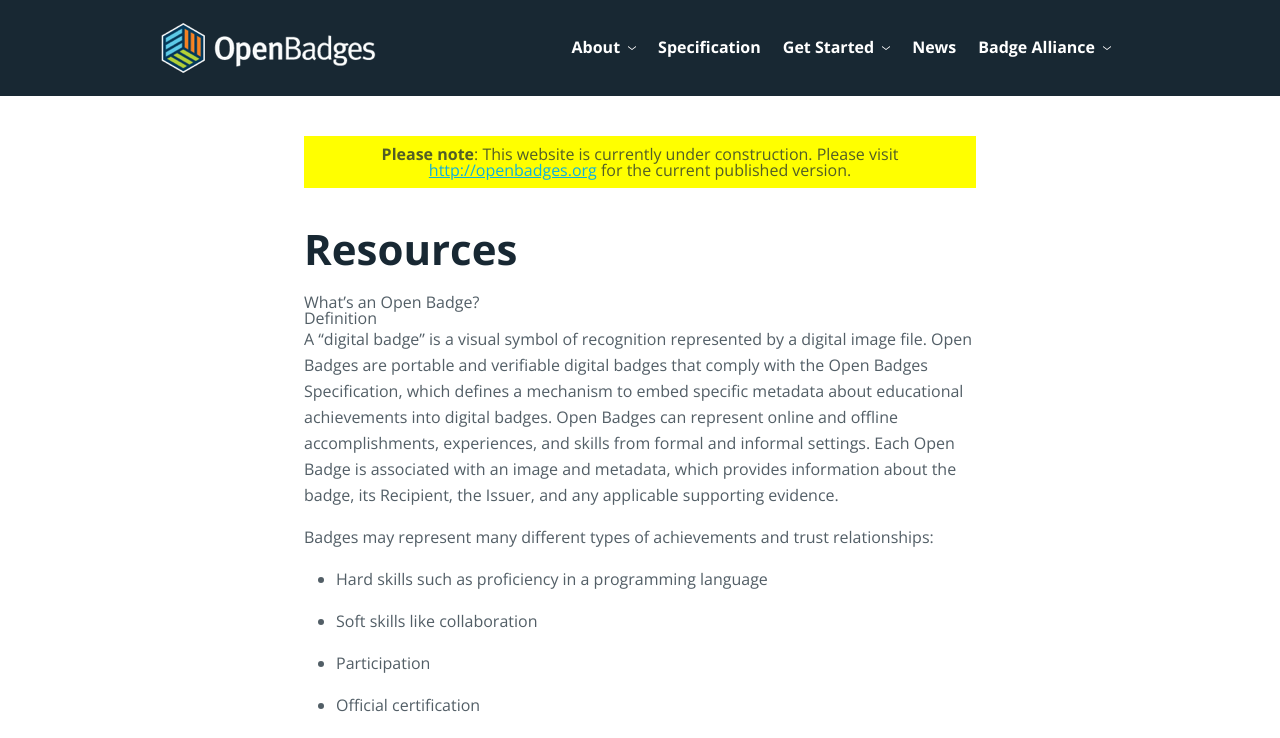
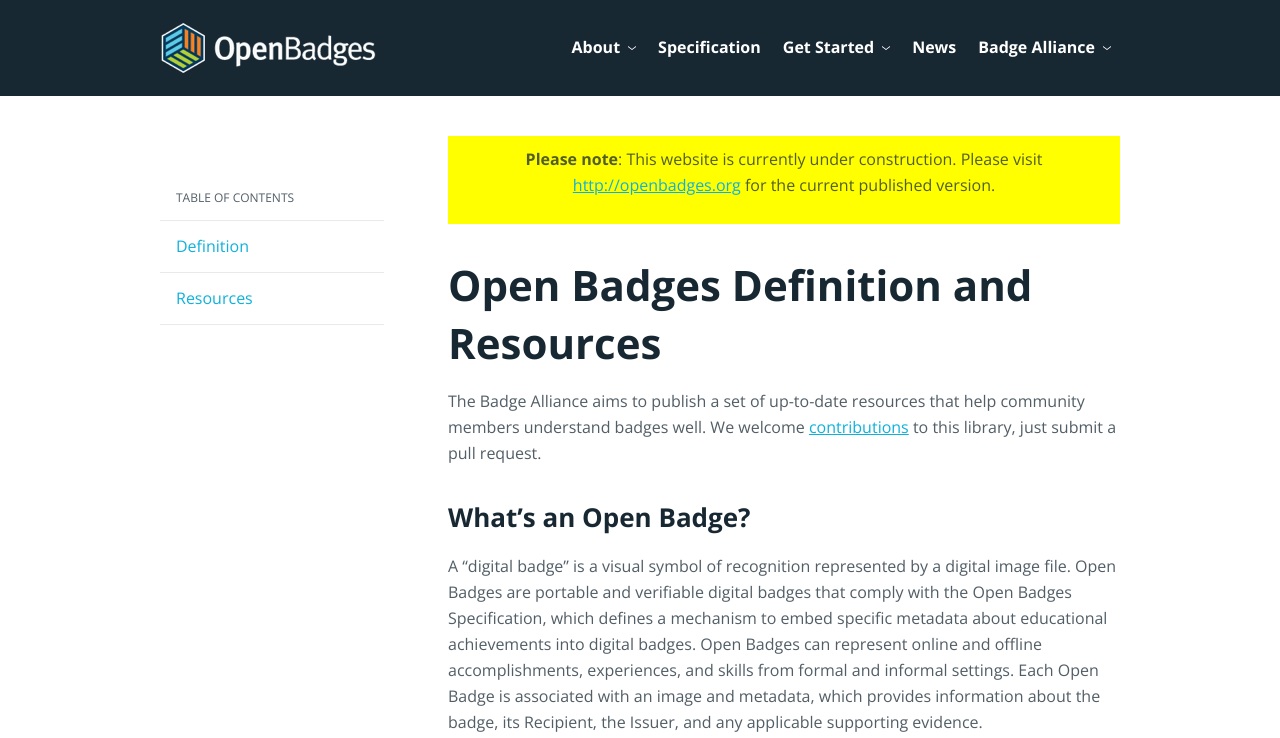
Before and after one commit to mozilla/openbadges.org-static, a Jekyll site: the page built from about/resources/index.md, in a window 1280 px wide. Shown: the top 738 px of the page. Built offline with Jekyll 4.4.1, drawn with Linux system fonts in a browser that asks for light colours; some of the changed text lies outside the part shown.

Commit message:
Merges #4: Adds resources page. Thanks for upload to ccrytzer.

```diff
--- a/about/resources/index.md
+++ b/about/resources/index.md
@@ -1,23 +1,30 @@
 ---
-layout: page
-title: Resources
+layout: page-twocol
+title: Open Badges Definition and Resources
 permalink: /about/resources/
+navitems:
+    - url: "#definition"
+      title: Definition
+    - url: "#resources"
+      title: Resources
 ---
-# What’s an Open Badge?
+The Badge Alliance aims to publish a set of up-to-date resources that help community members understand badges well. We welcome [contributions](https://github.com/openbadges/openbadges.org-static/blob/gh-pages/about/resources/index.md) to this library, just submit a pull request.
 
-## Definition
+<h2 class="title title-content" id="definition">What’s an Open Badge?</h2>
+A “digital badge” is a visual symbol of recognition represented by a digital image file. Open Badges are portable and verifiable digital badges that comply with the Open Badges Specification, which defines a mechanism to embed specific metadata about educational achievements into digital badges. Open Badges can represent online and offline accomplishments, experiences, and skills from formal and informal settings. Each Open Badge is associated with an image and metadata, which provides information about the badge, its Recipient, the Issuer, and any applicable supporting evidence.
+<style>.embed-container { position: relative; padding-bottom: 56.25%; height: 0; overflow: hidden; max-width: 100%; } .embed-container iframe, .embed-container object, .embed-container embed { position: absolute; top: 0; left: 0; width: 100%; height: 100%; }</style><div class='embed-container'><iframe src='https://www.youtube.com/embed/HgLLq7ybDtc' frameborder='0' allowfullscreen></iframe></div>
+[YouTube Video - What is a Badge?](https://www.youtube.com/watch?v=HgLLq7ybDtc)
 
-A “digital badge” is a visual symbol of recognition represented by a digital image file. Open Badges are portable and verifiable digital badges that comply with the Open Badges Specification, which defines a mechanism to embed specific metadata about educational achievements into digital badges. Open Badges can represent online and offline accomplishments, experiences, and skills from formal and informal settings. Each Open Badge is associated with an image and metadata, which provides information about the badge, its Recipient, the Issuer, and any applicable supporting evidence.
-
+<h3 class="title title-secondary">What do badges mean?</h3>
 Badges may represent many different types of achievements and trust relationships:
 
-+ Hard skills such as proficiency in a programming language
-+ Soft skills like collaboration
-+ Participation
-+ Official certification
-+ Authorization
-+ Community involvement
-+ New skills and literacies not recognized by traditional education providers
+* Hard skills such as proficiency in a programming language
+* Soft skills like collaboration
+* Participation
+* Official certification
+* Authorization
+* Community involvement
+* New skills and literacies not recognized by traditional education providers
 
 Open Badges allow you to verify your achievements, competencies, and interests through credible organizations. This information is attached to a badge image file, hard-coding the metadata for future access and review.
 
@@ -25,14 +32,17 @@
 
 Anyone can Issue a badge, receive one, verify that a badge is real, or see the detailed evidence from the Issuer. Badges can be used to set goals, motivate behaviors, connect learning environments, and communicate success in many contexts.
 
-## Resources
-
-Open Badges started as a collaborative project between MacArthur Foundation and the Mozilla Foundation and has continued to grow through an open, collaborative community of implementers. It’s designed, built, and backed by a broad community of contributors. Much of the software that implements Open Badges is available as open source. See tools and services »
+<h2 class="title title-content" id="resources">Community Resources</h2>
+Open Badges started as a collaborative project between MacArthur Foundation and the Mozilla Foundation and has continued to grow through an open, collaborative community of implementers. It’s designed, built, and backed by a broad community of contributors. Much of the software that implements Open Badges is available as open source. See a list of available [tools and services »](../participating-services).
 
 The open specification means improvements are created through a multi-stakeholder perspective, where values like user choice and privacy are maintained as core features of the ecosystem.
 
-The Open Badges project at the Mozilla Foundation kicked off with the [Open Badges Working Paper by Erin Knight] (https://wiki.mozilla.org/images/5/59/OpenBadges-Working-Paper_012312.pdf), in collaboration with Peer 2 Peer University. It sketches out the promise of an open ecosystem of verifiable digital learning credentials.
+The Open Badges project at the Mozilla Foundation kicked off with the [Open Badges Working Paper by Erin Knight (PDF)](https://wiki.mozilla.org/images/5/59/OpenBadges-Working-Paper_012312.pdf), in collaboration with Peer 2 Peer University. It sketches out the promise of an open ecosystem of verifiable digital learning credentials.
 
-[Intro to Open Badges Slide Deck] (https://wiki.mozilla.org/images/8/84/Open_Badges_Presentation_-_General.pdf)
+[Intro to Open Badges Slide Deck (PDF)](https://wiki.mozilla.org/images/8/84/Open_Badges_Presentation_-_General.pdf)
 
-[YouTube Video - What is a Badge?] (https://www.youtube.com/watch?v=HgLLq7ybDtc)
+[Badges in Action](http://www.reconnectlearning.org/case-studies) - A set of case studies looking at how badges are used to capture learning and achievements in higher education, professional training, and after-school programs.
+
+[10 Million Better Futures](http://www.10mbetterfutures.org) - This Clinton Global Initiative aimed to help 10 million workers and students succeed using Open Badges by 2016. #BadgeChatK12 co-founder Noah Geisel joined leaders in the initiative’s commitment to unlock two million better futures with digital badges.
+
+[Cities of Learning / LRNG](https://www.lrng.org/) - The first citywide badging initiative, launched in Chicago in 2013, was so successful that six cities launched badge systems for learning in 2014. Eight cities were named winners in the 2016 LRNG City Challenge, receiving grants to begin networking learning opportunities in their communities.
```
